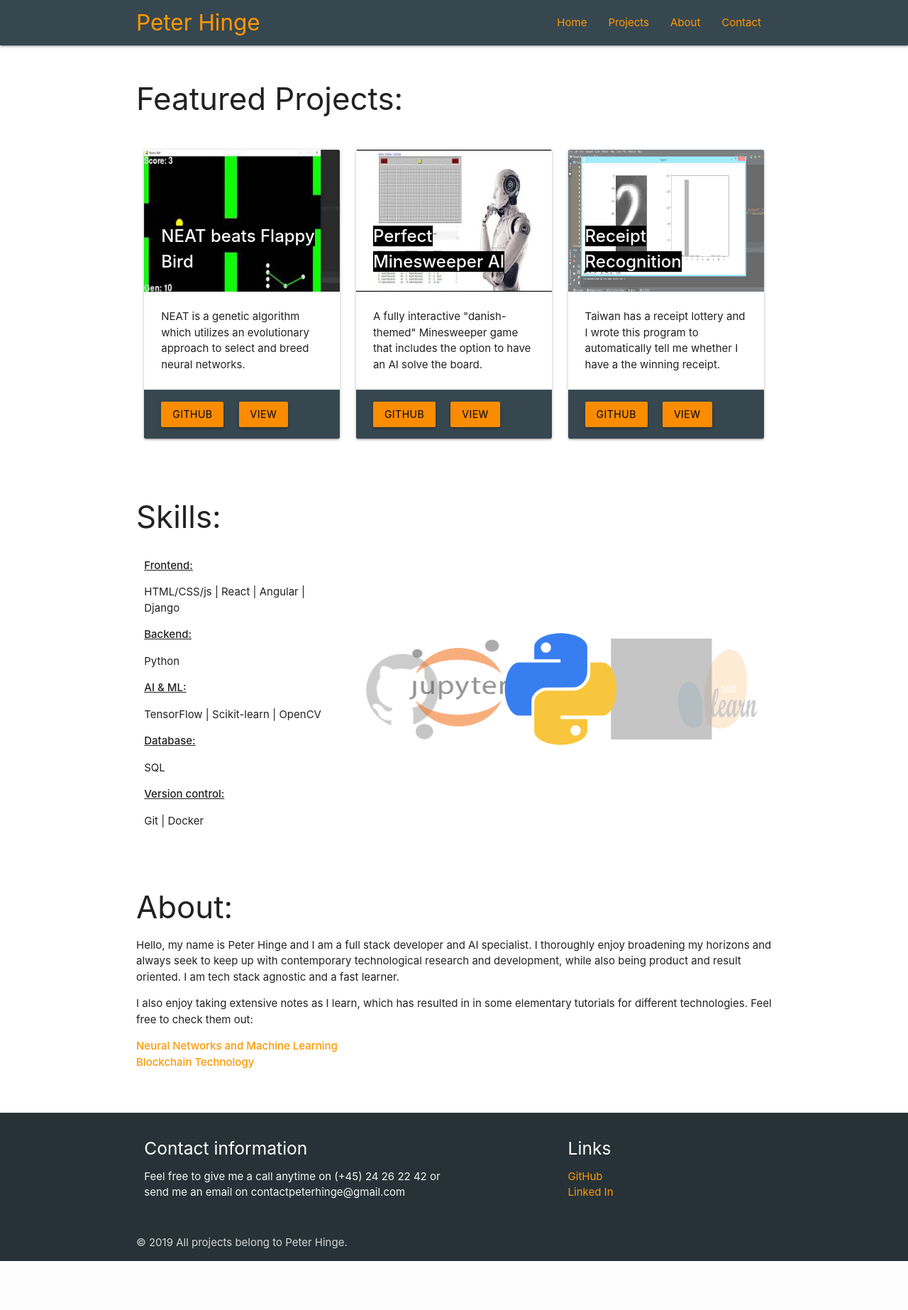
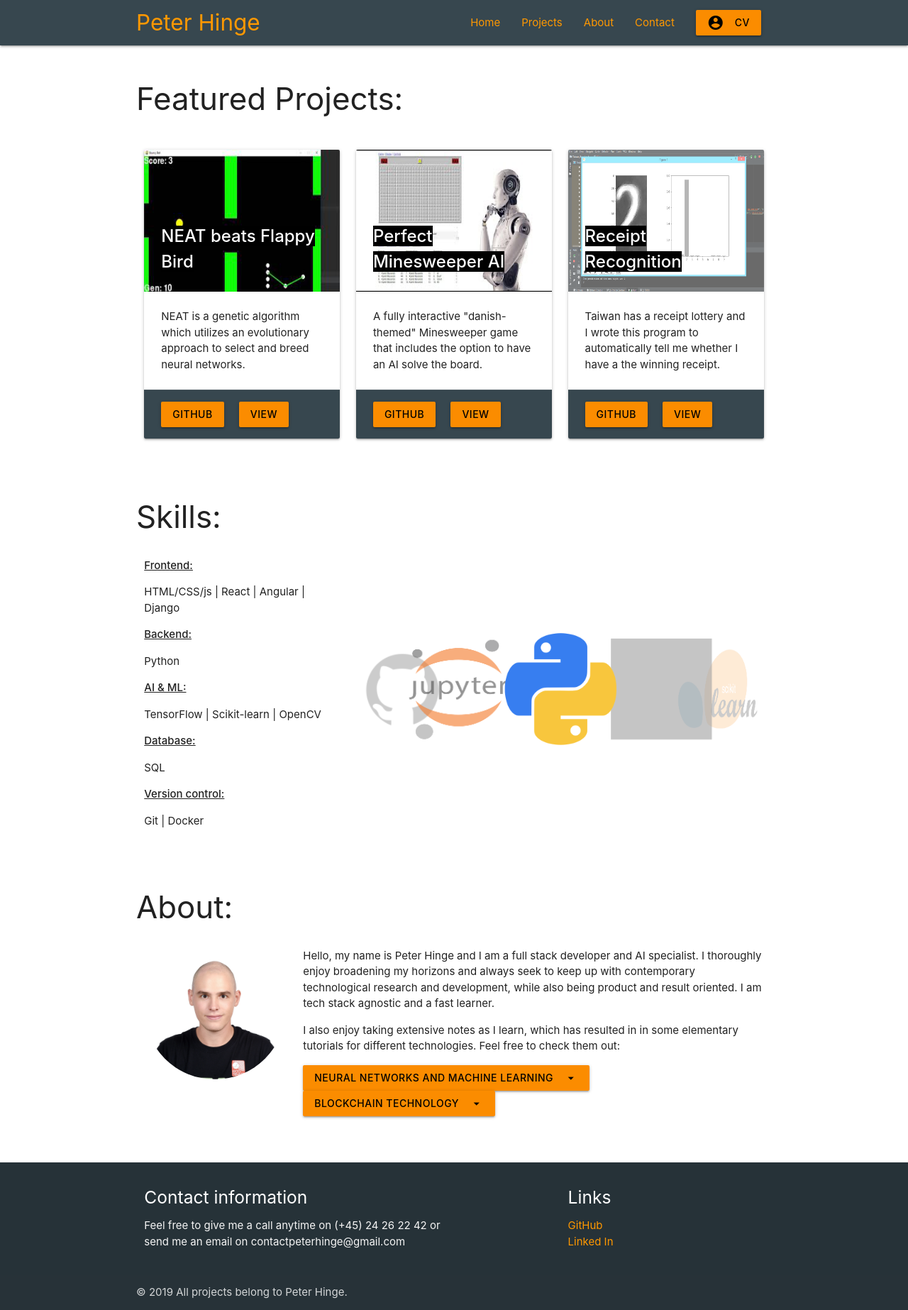
Before and after one commit to PeterHinge/New_Portfolio, a Django app: page / in a window 1280 px wide. Shown: the whole page at 71% size. Before the commit the page ends 1777 px from the top, so only its background shows below. Run offline with Django 3.2, Linux system fonts and the light colour scheme; data comes from the database, SQL or seed files in the repository; both versions use the stored data as it was after the commit; some libraries are stand-ins or nearby versions; grey boxes are pictures that could not be loaded.

Commit message:
completely ready for deployment

```diff
--- a/main/templates/main/header.html
+++ b/main/templates/main/header.html
@@ -1,5 +1,7 @@
 <head>
   {% load static %}
+  <!--Import Google Icon Font-->
+  <link href="https://fonts.googleapis.com/icon?family=Material+Icons" rel="stylesheet">
   <!-- Compiled and minified CSS -->
   <link rel="stylesheet" href="https://cdnjs.cloudflare.com/ajax/libs/materialize/1.0.0/css/materialize.min.css"/>
   <!-- jQuery -->
@@ -21,6 +23,7 @@
           <li><a href="/#featured_projects" class="orange-text text-orange darken-1">Projects</a></li>
           <li><a href="/#about" class="orange-text text-orange darken-1">About</a></li>
           <li><a href="/#contact" class="orange-text text-orange darken-1">Contact</a></li>
+          <li><a href="{% static "files/cv.pdf" %}" target="_blank" class="btn orange darken-1 black-text"><i class="material-icons left">account_circle</i><strong>CV</strong></a></li>
         </ul>
       </div>
     </div>
@@ -28,9 +31,10 @@
 
   <ul class="sidenav" id="mobile-demo">
     <li><a href="/" class="orange-text text-orange darken-1">Home</a></li>
-    <li><a href="/" class="orange-text text-orange darken-1">Projects</a></li>
-    <li><a href="/" class="orange-text text-orange darken-1">About</a></li>
-    <li><a href="/" class="orange-text text-orange darken-1">Contact</a></li>
+    <li><a href="/#featured_projects" class="orange-text text-orange darken-1">Projects</a></li>
+    <li><a href="/#about" class="orange-text text-orange darken-1">About</a></li>
+    <li><a href="/#contact" class="orange-text text-orange darken-1">Contact</a></li>
+    <li><a href="{{project.project_github_url}}" target="_blank" class="btn orange darken-1 black-text"><strong>GITHUB</strong></a></li>
   </ul>
 
   <!-- Page content -->
--- a/main/templates/main/home.html
+++ b/main/templates/main/home.html
@@ -10,17 +10,19 @@
     <div class="col s12 m6 l4">
       <div class="card hoverable">
         <div class="card-image">
+          <a href="{{project.project_slug}}">
             <img src="{% static "images/thumbnails/"|add:project.project_thumbnail|add:".png" %}" alt="{{project.project_title}}" height="200">
             <span class="card-title"><span class="black"><strong>{{project.project_title}}</strong></span></span>
+          </a>
         </div>
         <div class="card-content">
           <p>{{project.project_description}}</p>
         </div>
         <div class="card-action blue-grey darken-3">
-          <a href="{{project.project_github_url}}" target="_blank" class="btn orange darken-1 black-text">GITHUB</a>
+          <a href="{{project.project_github_url}}" target="_blank" class="btn orange darken-1 black-text"><strong>GITHUB</strong></a>
           &nbsp
           &nbsp
-          <a href="{{project.project_slug}}" class="btn orange darken-1 black-text">VIEW</a>
+          <a href="{{project.project_slug}}" class="btn orange darken-1 black-text"><strong>VIEW</strong></a>
         </div>
       </div>
     </div>
@@ -73,6 +75,11 @@
 
 <section id="about">
   <h3>About:</h3>
+  <div class="row">
+    <div class="col s12, m3, l3">
+      <img src="{% static "images/pictures/portrait.JPG" %}" height="200" width="200" class="circle">
+    </div>
+    <div class="col s12, m9, l9">
       <p>
         Hello, my name is Peter Hinge and I am a full stack developer and AI specialist. I thoroughly enjoy
         broadening my horizons and always seek to keep up with contemporary technological research and development,
@@ -82,10 +89,26 @@
         I also enjoy taking extensive notes as I learn, which has resulted in in some elementary tutorials for different technologies.
         Feel free to check them out:
       </p>
-  <ul>
-    <li><a href="https://github.com/PeterHinge/NN_notes" target="_blank" class="orange-text text-orange darken-1"><strong>Neural Networks and Machine Learning</strong></a></li>
-    <li><a href="https://github.com/PeterHinge/BC_notes" target="_blank" class="orange-text text-orange darken-1"><strong>Blockchain Technology</strong></a></li>
+      <ul id="nn_dropdown" class="dropdown-content">
+        <li><a href="https://github.com/PeterHinge/NN_notes/blob/master/NN%20Basics%201.ipynb" target="_blank" class="dropdown-item orange-text text-orange darken-1"><strong>Basics of Neural Networks 1</strong></a></li>
+        <li><a href="https://github.com/PeterHinge/NN_notes/blob/master/NN%20Basics%202%20(OOP).ipynb" target="_blank" class="dropdown-item orange-text text-orange darken-1"><strong>Basics of Neural Networks 2 (OOP)</strong></a></li>
+        <li><a href="https://github.com/PeterHinge/NN_notes/blob/master/NEAT.ipynb" target="_blank" class="dropdown-item orange-text text-orange darken-1"><strong>NEAT Algorithm</strong></a></li>
       </ul>
+      <a class="btn dropdown-trigger orange darken-1 black-text" href="#!" data-target="nn_dropdown">
+        <strong>Neural Networks and Machine Learning</strong>
+        <i class="material-icons right">arrow_drop_down</i>
+      </a>
+      &nbsp
+      <ul id="bc_dropdown" class="dropdown-content">
+        <li><a href="https://github.com/PeterHinge/BC_notes/blob/master/Blockchain%20fundamentals.ipynb" target="_blank" class="dropdown-item orange-text text-orange darken-1"><strong>Blockchain fundamentals</strong></a></li>
+        <li><a href="https://github.com/PeterHinge/BC_notes/blob/master/Blockchain%20Coin.ipynb" target="_blank" class="dropdown-item orange-text text-orange darken-1"><strong>Blockchain Coins</strong></a></li>
+      </ul>
+      <a class="btn dropdown-trigger orange darken-1 black-text" href="#!" data-target="bc_dropdown">
+        <strong>Blockchain Technology</strong>
+        <i class="material-icons right">arrow_drop_down</i>
+      </a>
+    </div>
+  </div>
 </section>
 
 <br>
```
Also changed, not shown: db.sqlite3, main/static/images/pictures/portrait.JPG (added), 1 other file. Lines whose indentation alone changed are shown as unchanged.
